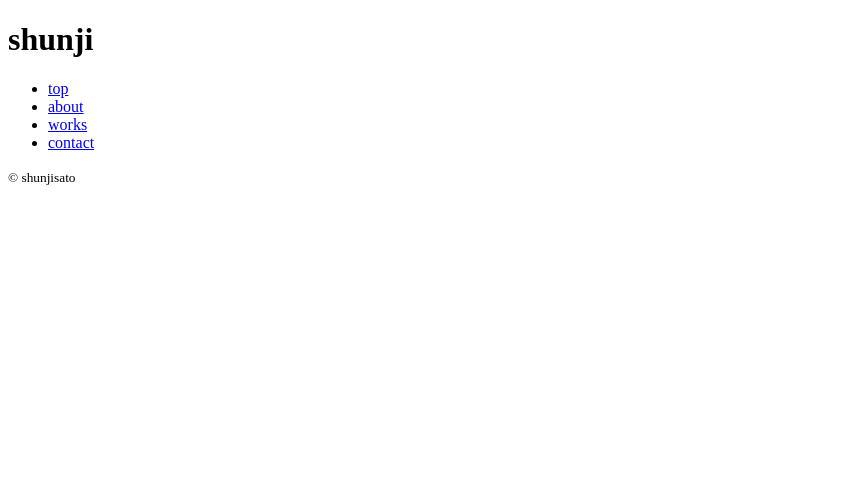
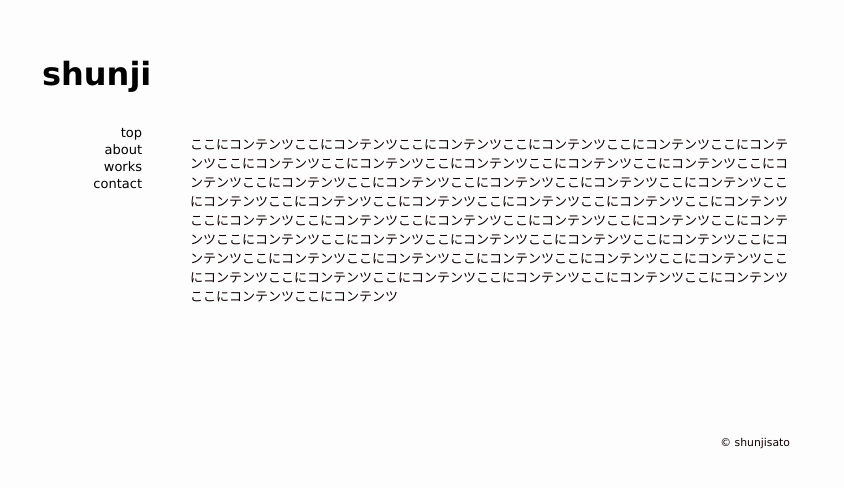
Before and after one commit to shunjisato/my_portfolio, a Flask app: page / in a window 1280 px wide. Shown: the top 488 px of the page, without its empty margins (0-844 px from the left). Run offline with Flask 2, Linux system fonts and the light colour scheme.

Commit message:
#1 made index.html and css

```diff
--- a/templates/index.html
+++ b/templates/index.html
@@ -2,24 +2,23 @@
 <html lang="ja">
 <head>
 	<meta charset="utf8">
+	<link href="style.css" rel="stylesheet" media="all" />
 	<title>shunjisato</title>
 </head>
 <body>
 	<div id="header">
-		<h1>shunji</h1>
+		<h1><a href="index.html">shunji</a></h1>
 	</div>
 	<div id="nav">
-		<ul>
-			<li><a href="#top">top</a></li>
-			<li><a href="#about">about</a></li>
-			<li><a href="#works">works</a></li>
-			<li><a href="#contact">contact</a></li>
-		</ul>
+		<a href="#top" class="sidebar" id="nav-top-on">top</a>
+		<a href="#about" class="sidebar" id="nav-about">about</a>
+		<a href="#works" class="sidebar" id="works">works</a>
+		<a href="#contact" class="sidebar" id="nav-contact">contact</a>
 	</div>
 
 	<!-- contents -->
 	<div id="contents">
-
+		<p>ここにコンテンツここにコンテンツここにコンテンツここにコンテンツここにコンテンツここにコンテンツここにコンテンツここにコンテンツここにコンテンツここにコンテンツここにコンテンツここにコンテンツここにコンテンツここにコンテンツここにコンテンツここにコンテンツここにコンテンツここにコンテンツここにコンテンツここにコンテンツここにコンテンツここにコンテンツここにコンテンツここにコンテンツここにコンテンツここにコンテンツここにコンテンツここにコンテンツここにコンテンツここにコンテンツここにコンテンツここにコンテンツここにコンテンツここにコンテンツここにコンテンツここにコンテンツここにコンテンツここにコンテンツここにコンテンツここにコンテンツここにコンテンツここにコンテンツここにコンテンツここにコンテンツここにコンテンツここにコンテンツここにコンテンツここにコンテンツ</p>
 	</div>
 
 	<div id="footer">
--- /dev/null
+++ b/templates/style.css
@@ -0,0 +1,77 @@
+@charset "UTF-8";
+
+body{
+	width: 790px;
+	margin:55px 0px 0px 0px;
+	padding: 0;
+	font-family: 'Lucida Grande','Hiragino Kaku Gothic ProN', 'ヒラギノ角ゴ ProN W3', Meiryo, メイリオ, sans-serif;
+	font-weight: 100;
+	font-size: 13px;
+	background-color: #fdfdfd ;
+	color: #0f0000;
+}
+
+ul{
+list-style:none;
+}
+
+/*----header----*/
+#header{
+padding: 0px 0px 0px 42px;
+font-size: 16px;
+}
+#header a{
+text-decoration: none;
+color: #000000;
+}
+#header a:hover{
+text-decoration: none;
+}
+
+/*----navigation----*/
+#nav {
+width:142px;
+min-height:100px; /* for modern browsers */
+height:auto !important; /* for modern browsers */
+height:300px; /* for IE5.x and IE6 */
+float:left;
+margin-top:10px;
+text-align: right;
+
+}
+#nav a {
+display: block;
+text-decoration: none;
+color: #000000;
+}
+/*#nav a:hover {
+color: #FFFFFF;
+background: #000000;
+background-repeat:no-repeat;
+background-position:41px 50%;
+}*/
+.sidebar {
+margin-left: 0%;
+padding:1px 0px 1px 22px;
+margin: 0;
+}
+#nav a:hover{
+	background: url(img/navtop.jpg) no-repeat;
+	background-position: 0px 50%;
+}
+
+/*----containts----*/
+#contents{
+width:600px;
+min-height:300px; /* for modern browsers */
+margin-left:190px;
+margin-top: 41px;
+}
+
+/*----footer----*/
+#footer {
+margin:0px 0px 50px 0px;
+width:100%;
+height:40px;
+text-align:right;
+}
```
Also changed, not shown: templates/img/navtop.jpg (added).
